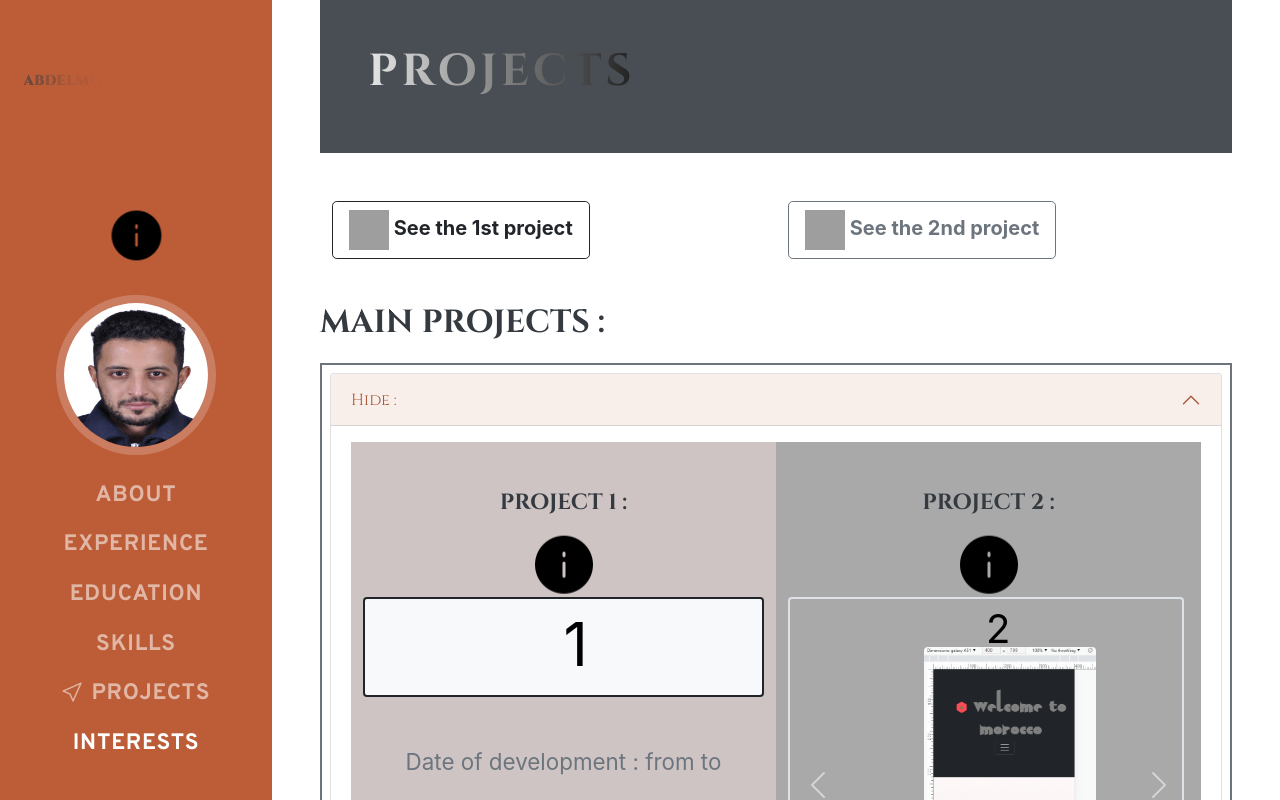
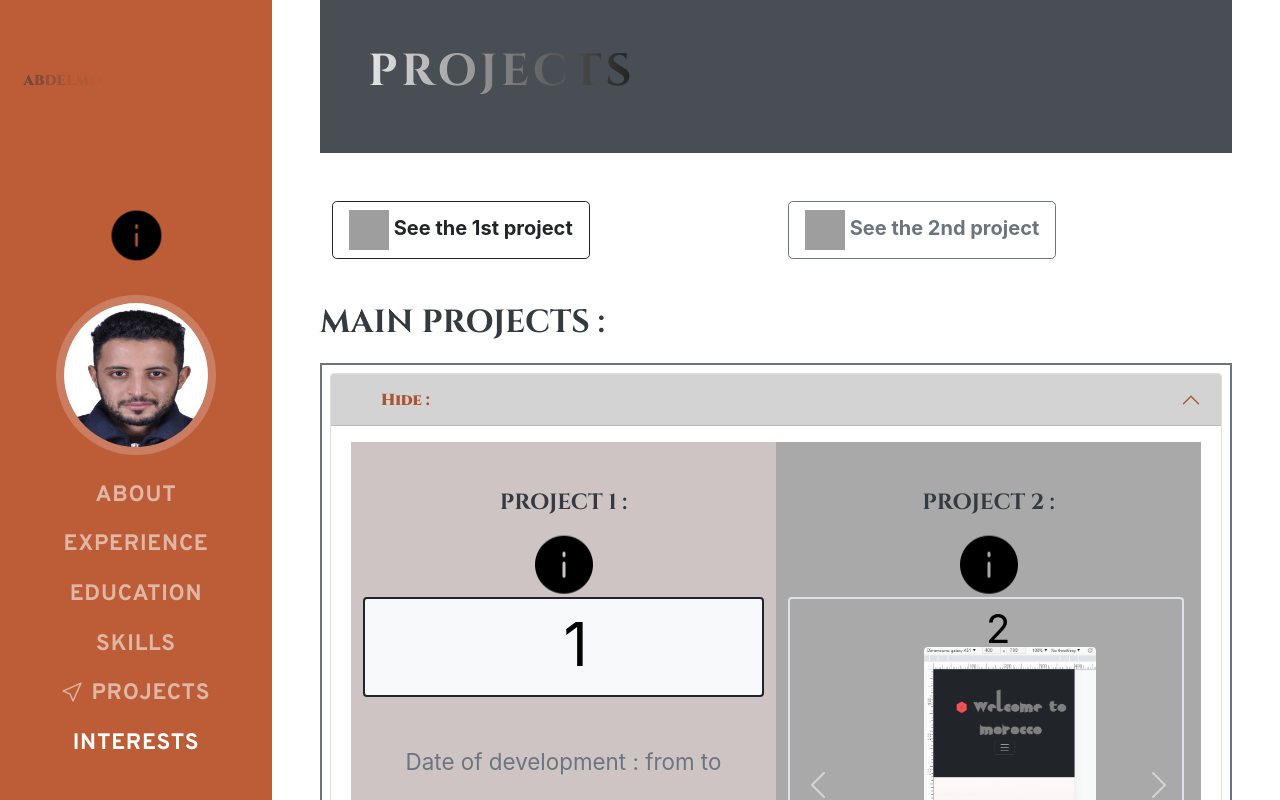
Before and after one commit to Abdou-web-dev/Portfolio, a plain HTML site: page index.html in a window 1280 px wide. In both pictures the pointer is over the button "Hide :". Shown: the part 4179-4979 px from the top of the page. Drawn offline with nearby package versions, Linux system fonts and the light colour scheme; grey boxes are pictures that could not be loaded; files whose address does not match are found by name; a web font is replaced by a local one.

Commit message:
Update style2.css

```diff
--- a/css/style2.css
+++ b/css/style2.css
@@ -532,3 +532,10 @@ $black:    #000; */
 .container-cards-proj .card5 .wrapper-proj:hover img {
     transform: scale(1.15);
 }
+
+#accordion1 .accordion-item .accordion-header:hover button {
+    background-color: lightgrey;
+    font-weight: bolder;
+    padding-left: 50px;
+    transition: .6s ease;
+}
```
